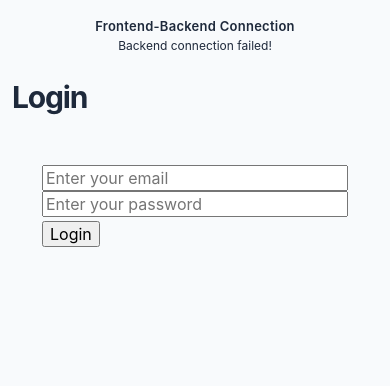
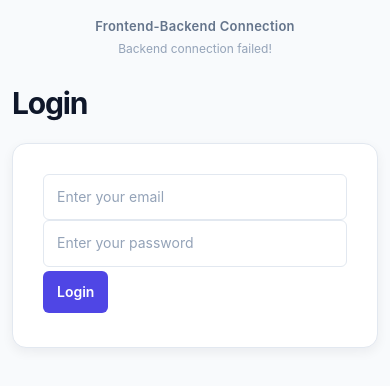
Before and after one commit to FatimaGhafoor/task-manager-fullstack, a React (Vite) app in the folder client/: page /login in a window 390 px wide. Shown: the top 386 px of the page. Built offline with nearby package versions, Linux system fonts and the light colour scheme; no server answers.

Commit message:
Update global styles and design tokens

```diff
--- a/client/src/index.css
+++ b/client/src/index.css
@@ -1,40 +1,90 @@
 :root {
   font-family:
     Inter,
+    ui-sans-serif,
     system-ui,
     -apple-system,
     BlinkMacSystemFont,
     "Segoe UI",
     sans-serif;
-  color: #1e293b;
+
+  color: #0f172a;
   background: #f8fafc;
+
   font-synthesis: none;
   text-rendering: optimizeLegibility;
   -webkit-font-smoothing: antialiased;
   -moz-osx-font-smoothing: grayscale;
+
+  --primary: #4f46e5;
+  --primary-hover: #4338ca;
+  --primary-light: #eef2ff;
+
+  --background: #f8fafc;
+  --surface: #ffffff;
+
+  --text-primary: #0f172a;
+  --text-secondary: #64748b;
+  --text-muted: #94a3b8;
+
+  --border: #e2e8f0;
+  --border-focus: #818cf8;
+  --shadow-sm: 0 1px 3px rgba(15, 23, 42, 0.06);
+  --shadow-md: 0 4px 12px rgba(15, 23, 42, 0.06);
+
+  --success: #059669;
+  --success-bg: #ecfdf5;
+  --warning: #d97706;
+  --warning-bg: #fffbeb;
+  --danger: #dc2626;
+  --danger-bg: #fef2f2;
+
+  --radius-sm: 6px;
+  --radius-md: 10px;
+  --radius-lg: 14px;
 }
 
 * {
   box-sizing: border-box;
 }
 
+html {
+  min-width: 320px;
+  scroll-behavior: smooth;
+}
+
 body {
   margin: 0;
   min-width: 320px;
   min-height: 100vh;
+  background: var(--background);
+  color: var(--text-primary);
+  line-height: 1.6;
 }
 
 #root {
   width: 100%;
   min-height: 100vh;
-  margin: 0 auto;
 }
 
 h1,
 h2,
 h3,
+h4,
 p {
   margin-top: 0;
+}
+
+h1,
+h2,
+h3,
+h4 {
+  color: var(--text-primary);
+  line-height: 1.3;
+}
+
+p {
+  color: var(--text-secondary);
 }
 
 button,
@@ -45,7 +95,40 @@ select {
 }
 
 button {
+  display: inline-flex;
+  align-items: center;
+  justify-content: center;
+  gap: 8px;
+  padding: 10px 16px;
+  border: 1px solid transparent;
+  border-radius: var(--radius-sm);
+  background: var(--primary);
+  color: #ffffff;
+  font-size: 14px;
+  font-weight: 600;
   cursor: pointer;
+  transition:
+    background 0.2s ease,
+    border-color 0.2s ease,
+    transform 0.2s ease,
+    box-shadow 0.2s ease;
+}
+
+button:hover:not(:disabled) {
+  background: var(--primary-hover);
+  box-shadow: var(--shadow-sm);
+}
+
+button:active:not(:disabled) {
+  transform: translateY(1px);
+}
+
+button:focus-visible,
+input:focus-visible,
+textarea:focus-visible,
+select:focus-visible {
+  outline: 3px solid rgba(129, 140, 248, 0.25);
+  outline-offset: 2px;
 }
 
 button:disabled {
@@ -56,12 +139,79 @@ button:disabled {
 input,
 textarea,
 select {
+  display: block;
   width: 100%;
   min-width: 0;
+  padding: 11px 13px;
+  border: 1px solid var(--border);
+  border-radius: var(--radius-sm);
+  background: var(--surface);
+  color: var(--text-primary);
+  font-size: 14px;
+  transition:
+    border-color 0.2s ease,
+    box-shadow 0.2s ease;
+}
+
+input::placeholder,
+textarea::placeholder {
+  color: var(--text-muted);
+}
+
+input:focus,
+textarea:focus,
+select:focus {
+  border-color: var(--border-focus);
+  outline: none;
+  box-shadow: 0 0 0 3px rgba(129, 140, 248, 0.12);
+}
+
+textarea {
+  min-height: 110px;
+  resize: vertical;
+}
+
+select {
+  cursor: pointer;
+}
+
+label {
+  display: block;
+  margin-bottom: 6px;
+  color: var(--text-primary);
+  font-size: 13px;
+  font-weight: 600;
+}
+
+a {
+  color: var(--primary);
+  text-decoration: none;
+}
+
+a:hover {
+  text-decoration: underline;
+}
+
+ul {
+  padding-left: 0;
 }
 
 @media (max-width: 600px) {
   body {
     min-width: 320px;
   }
+
+  button {
+    padding: 9px 13px;
+  }
 }
+
+@media (prefers-reduced-motion: reduce) {
+  *,
+  *::before,
+  *::after {
+    scroll-behavior: auto !important;
+    transition-duration: 0.01ms !important;
+    animation-duration: 0.01ms !important;
+  }
+}
```
